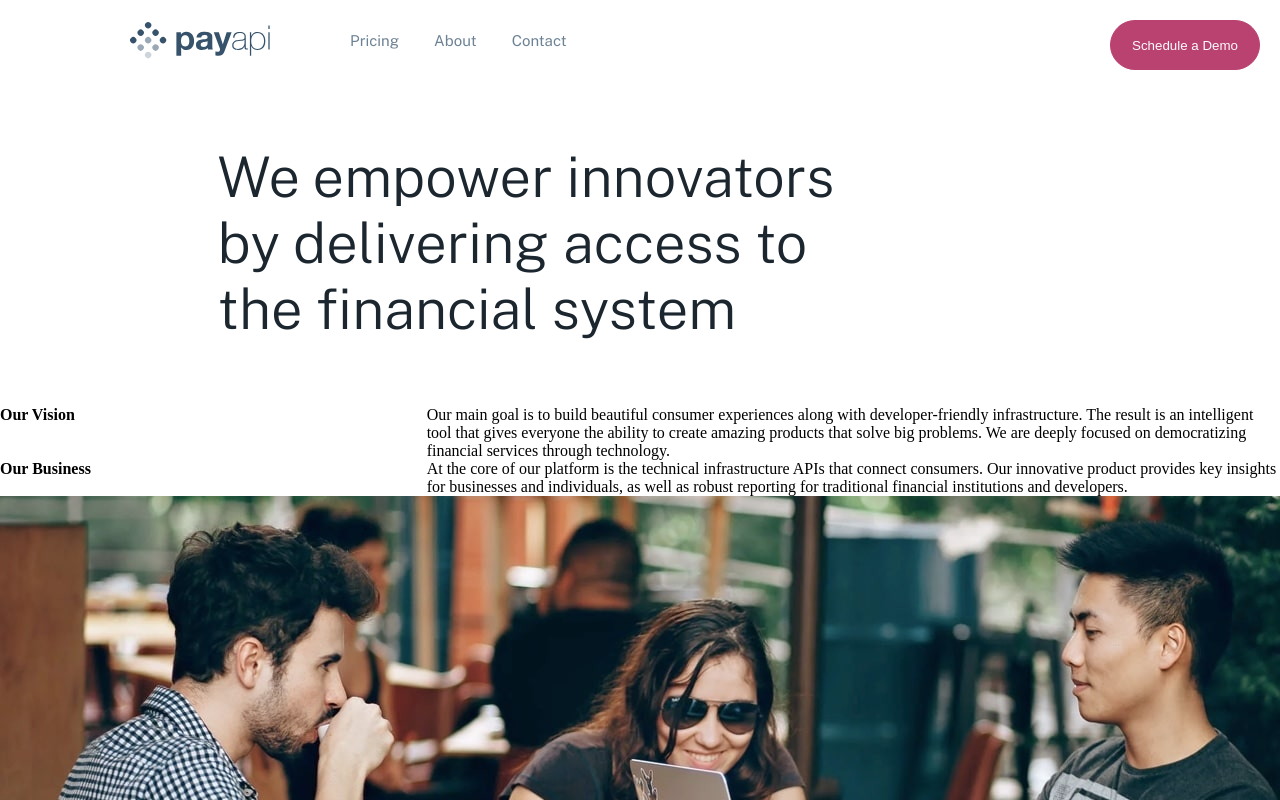
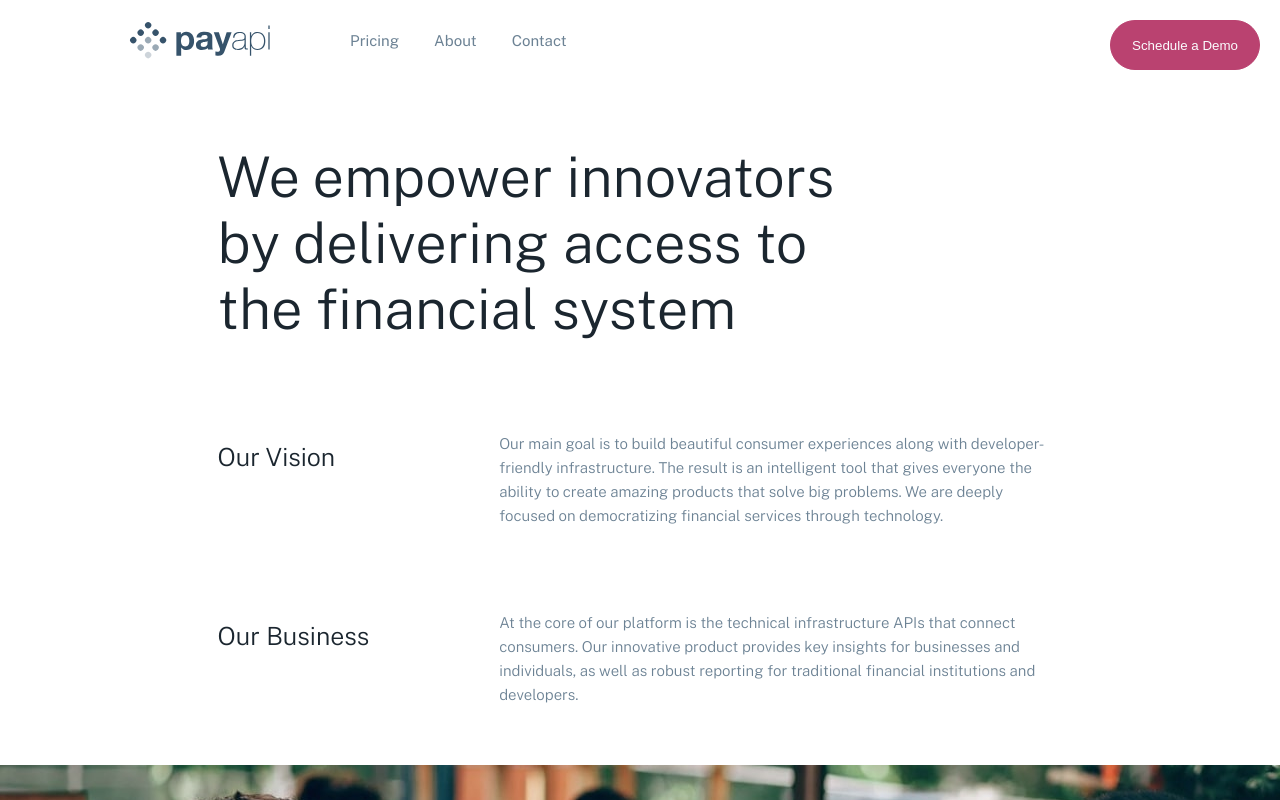
Before and after one commit to clf94-dev/pay-ap--web-react, a React (Create React App) app: page /about in a window 1280 px wide. Shown: the top 800 px of the page. Built offline with nearby package versions, Linux system fonts and the light colour scheme.

Commit message:
added style to principles component

```diff
--- a/src/components/PrincipleCard.jsx
+++ b/src/components/PrincipleCard.jsx
@@ -1,15 +1,16 @@
-import { Grid } from '@material-ui/core'
+import {Grid} from '@material-ui/core'
 import React from 'react'
+import './styles/App.css'
 
 function PrincipleCard(props) {
     return (
-        <Grid container direction='row'>
-          <Grid item sm={4} xs={12}  >
-    <h4>{props.title}</h4>
-          </Grid>
-          <Grid item sm={8} xs={12}  >
-    <p>{props.text}</p>
-              </Grid>
+        <Grid container direction='row' className='principles-cont'>
+            <Grid item sm={4} xs={12}>
+                <h4>{props.title}</h4>
+            </Grid>
+            <Grid item sm={8} xs={12}>
+                <p>{props.text}</p>
+            </Grid>
         </Grid>
     )
 }
--- a/src/components/styles/App.css
+++ b/src/components/styles/App.css
@@ -546,3 +546,24 @@ body {
   color: #1b262f;
   padding-right: 25%;
 }
+
+.principles-cont {
+  padding: 2% 17% 1%;
+}
+
+.principles-cont h4 {
+  margin-top: 10px;
+  font-size: 25px;
+  font-family: "Public Sans", sans-serif;
+  color: #1b262f;
+  font-weight: 300;
+}
+
+.principles-cont p {
+  font-size: 15px;
+  font-weight: 300;
+  line-height: 1.5rem;
+  font-family: "Public Sans", sans-serif;
+  color: #6c8294;
+  margin-bottom: 45px;
+}
--- a/src/components/styles/App.scss
+++ b/src/components/styles/App.scss
@@ -474,3 +474,23 @@
             padding-right: 25%;
         }
     }
+
+    //-------------------Principles component------------
+    .principles-cont {
+        padding: 2% 17% 1%;
+        h4 {
+            margin-top: 10px;
+            font-size: $h4-size;
+            font-family: $public-sans;
+            color: $mirage-blue;
+            font-weight: $light;
+        }
+        p {
+            font-size: 15px;
+            font-weight: $light;
+            line-height: 1.5rem;
+            font-family: $public-sans;
+            color: $light-san-juan-blue;
+            margin-bottom: 45px;
+        }
+    }
```
Also changed, not shown: src/components/styles/App.min.css.
